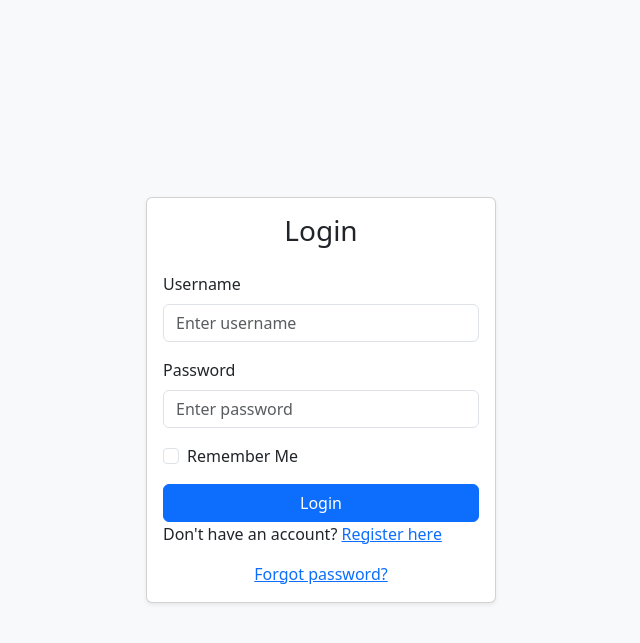
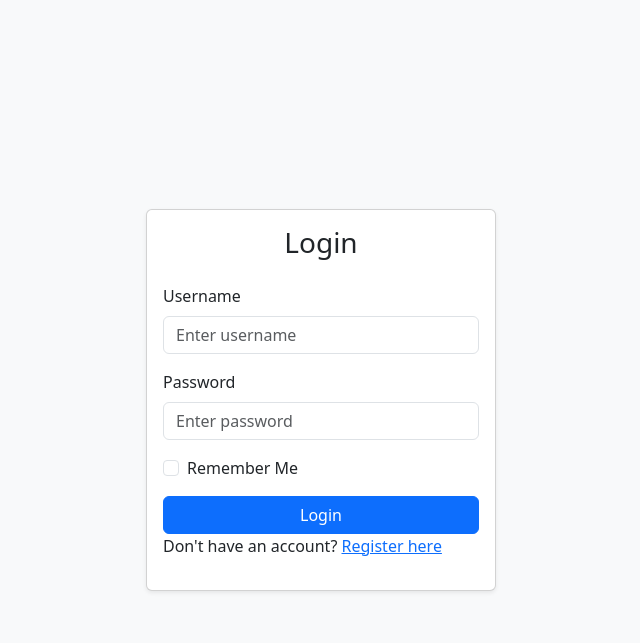
Before and after one commit to Alechesoyam/Login-form, a PHP site: page /Login.php in a window 1280 px wide. Shown: the top 643 px of the page, without its empty margins (319-959 px from the left). Run offline with PHP 8.4, Linux system fonts and the light colour scheme.

Commit message:
Complete all current tasks

```diff
--- a/App/Views/Login.php
+++ b/App/Views/Login.php
@@ -65,9 +65,7 @@ $token = $_SESSION['csrf_token'];
 
             <p>Don't have an account? <a href="register.php">Register here</a></p>
 
-            <div class="mt-3 text-center">
-                <a href="#">Forgot password?</a>
-            </div>
+
         </div>
     </div>
 </div>
--- a/makehash.php
+++ /dev/null
@@ -1,2 +0,0 @@
-<?php
-echo password_hash("admin123", PASSWORD_DEFAULT);
```
